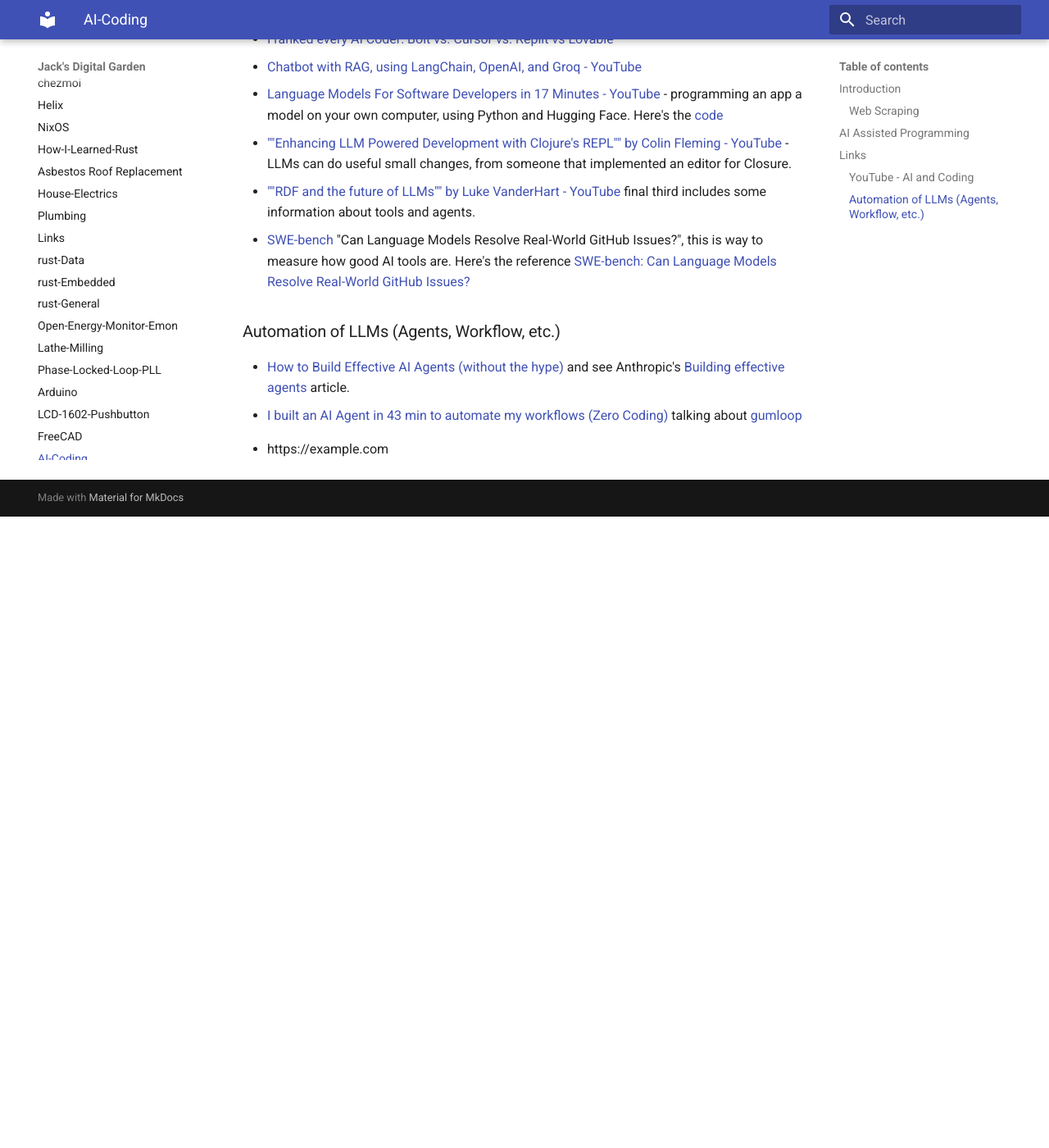
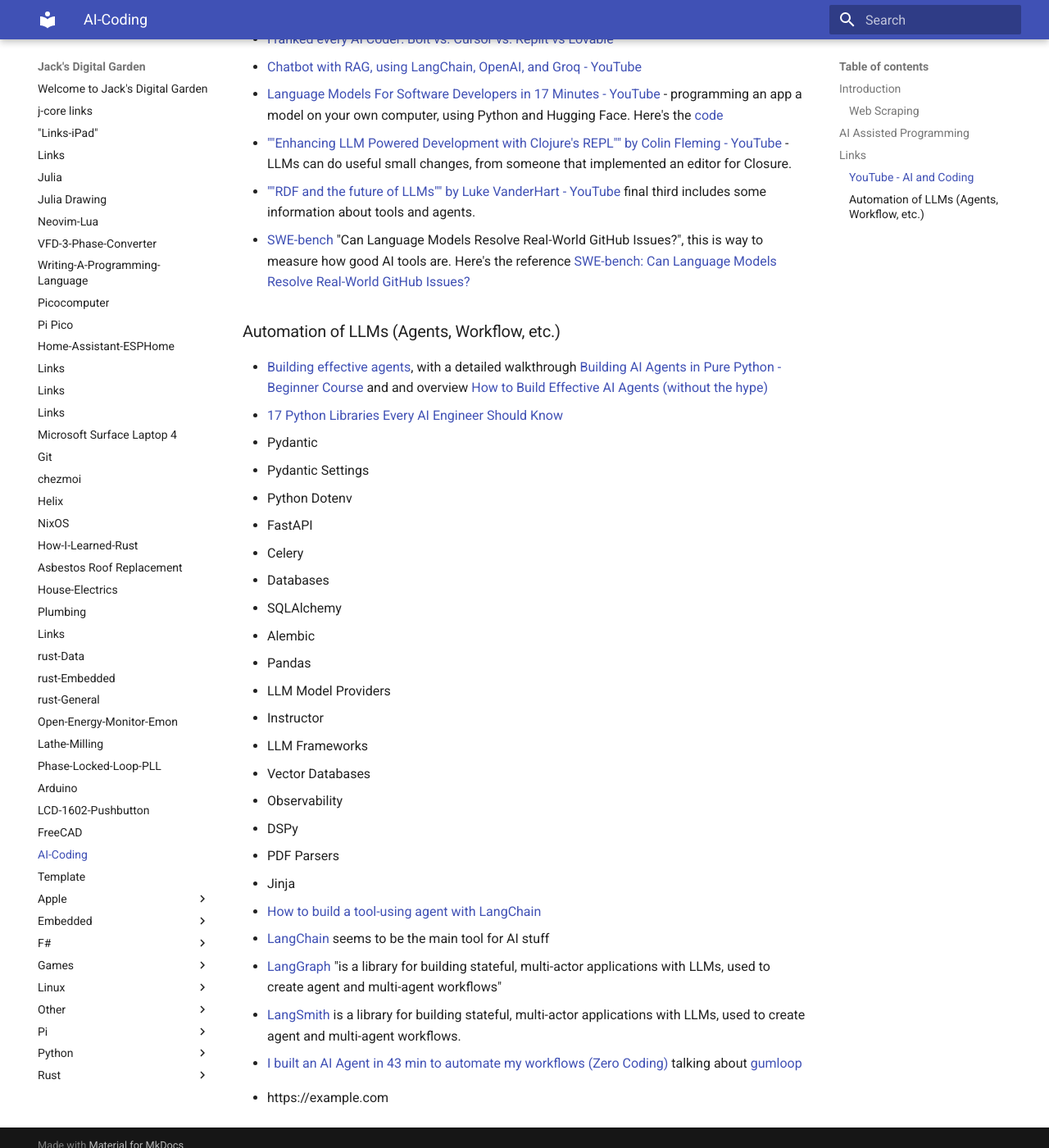
Before and after one commit to jchidley/mkdocs-material-test, an MkDocs documentation site: the page built from docs/2025-02-08-AI-Coding.md, in a window 1280 px wide and 1400 px high, scrolled down 5646 px. Shown: the whole window at 82% size. Built offline with MkDocs 1.6.1 and Material for MkDocs 9.7.7, drawn with Linux system fonts in a browser that asks for light colours; before the commit the page ends 6276 px from its top, so only the background shows below that.

Commit message:
feat: Add installation instructions for Helix on Linux and expand resources for AI coding
- Added section on installing Helix editor on Linux, including script for installation and configuration.
- Expanded listing of essential Python libraries for AI engineers in the AI Coding documentation.
- Updated Here Documents section to include usage examples and references.
- Improved WSL documentation with additional resources and details on managing distributions.
- Added new keywords to project words list related to recent updates and tools.

```diff
--- a/docs/2025-02-08-AI-Coding.md
+++ b/docs/2025-02-08-AI-Coding.md
@@ -157,7 +157,31 @@
 
 ### Automation of LLMs (Agents, Workflow, etc.)
 
-- [How to Build Effective AI Agents (without the hype)](https://www.youtube.com/watch?v=tx5OapbK-8A) and see Anthropic's [Building effective agents](https://www.anthropic.com/research/building-effective-agents) article.
+- [Building effective agents](https://www.anthropic.com/research/building-effective-agents), with a detailed walkthrough [Building AI Agents in Pure Python - Beginner Course](https://www.youtube.com/watch?v=bZzyPscbtI8) and and overview [How to Build Effective AI Agents (without the hype)](https://www.youtube.com/watch?v=tx5OapbK-8A)
+- [17 Python Libraries Every AI Engineer Should Know](https://www.youtube.com/watch?v=p4G0coRey9w)
+
+  - Pydantic
+  - Pydantic Settings
+  - Python Dotenv
+  - FastAPI
+  - Celery
+  - Databases
+  - SQLAlchemy
+  - Alembic
+  - Pandas
+  - LLM Model Providers
+  - Instructor
+  - LLM Frameworks
+  - Vector Databases
+  - Observability
+  - DSPy
+  - PDF Parsers
+  - Jinja
+
+- [How to build a tool-using agent with LangChain](https://cookbook.openai.com/examples/how_to_build_a_tool-using_agent_with_langchain)
+- [LangChain](https://github.com/langchain-ai) seems to be the main tool for AI stuff
+- [LangGraph](https://langchain-ai.github.io/langgraph) "is a library for building stateful, multi-actor applications with LLMs, used to create agent and multi-agent workflows"
+- [LangSmith](https://docs.smith.langchain.com/) is a library for building stateful, multi-actor applications with LLMs, used to create agent and multi-agent workflows.
 - [I built an AI Agent in 43 min to automate my workflows (Zero Coding)](https://www.youtube.com/watch?v=QFc7jXZ2pdE) talking about [gumloop](https://www.gumloop.com/home)
 
 <!-- markdownlint-disable MD034 -->
```
Also changed, not shown: docs/2024-02-13-Helix.md (+17 -0 lines), docs/Other/2023-09-24-Systems-on-Systems.md (+55 -17 lines), docs/project-words.txt (+10 -0 lines).
